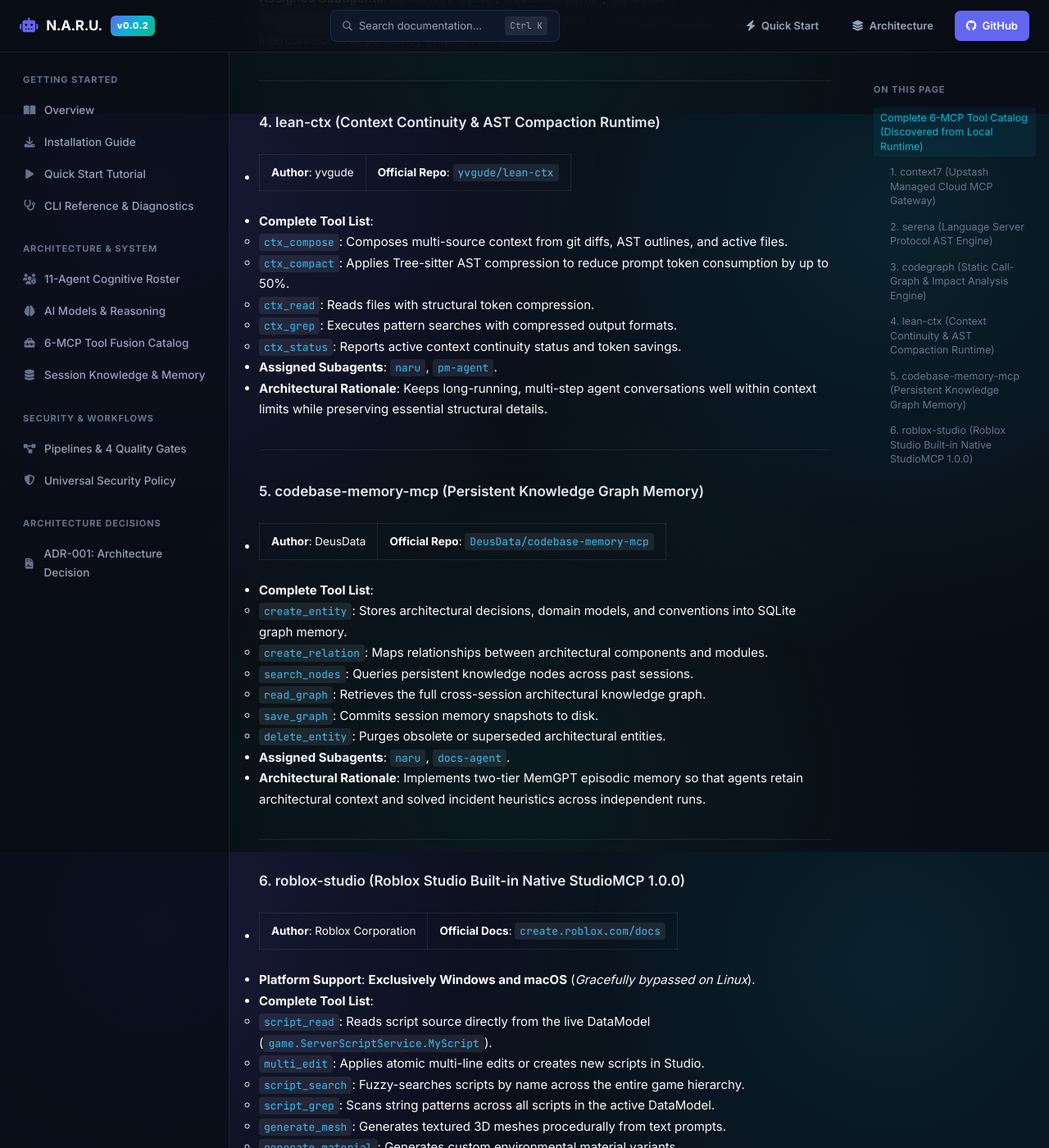
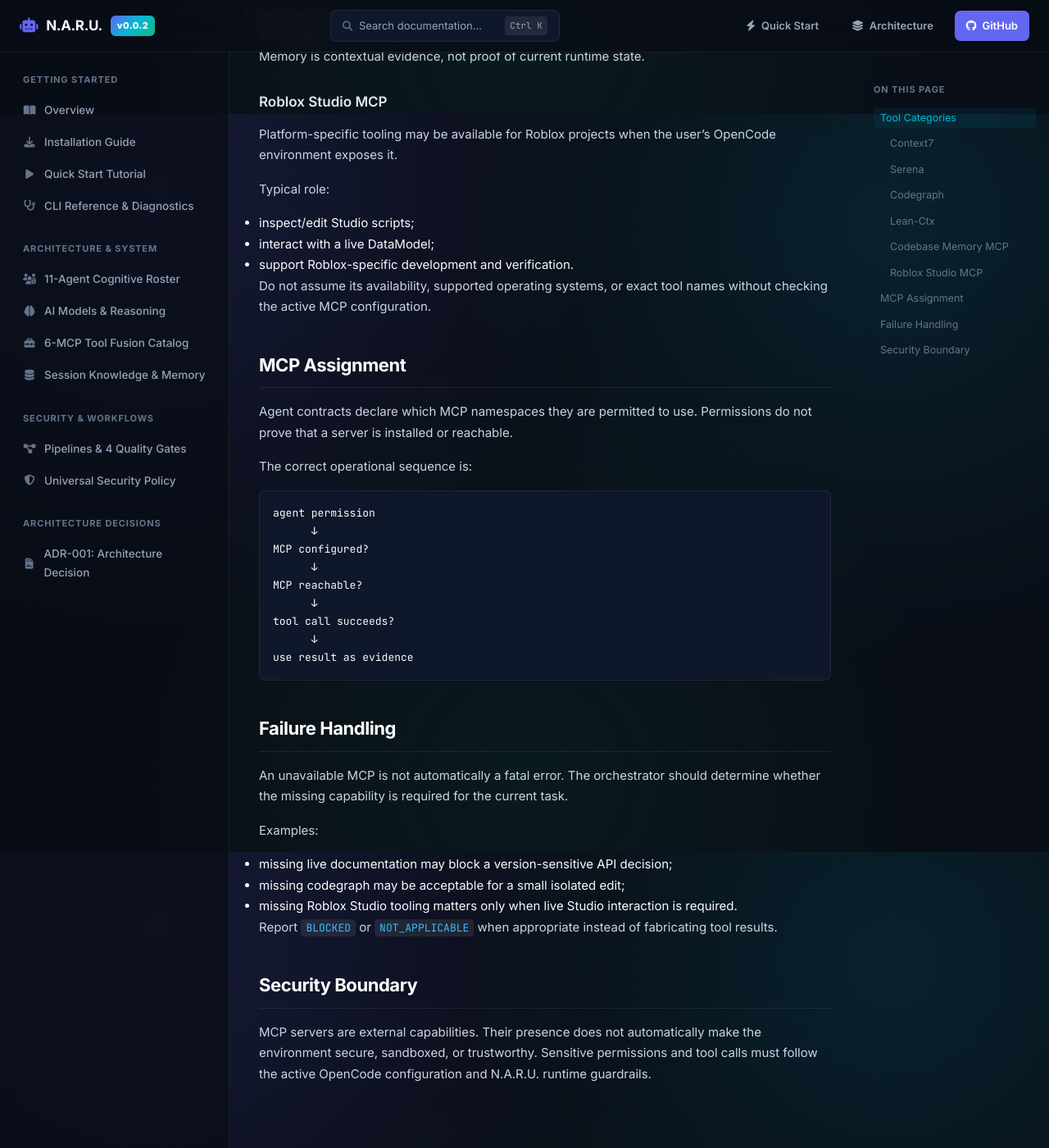
Before and after one commit to Yoganataa/naru-agents, a Jekyll site: the page built from docs/architecture/mcp-servers.md, in a window 1280 px wide and 1400 px high, scrolled down 1661 px. Shown: the whole window at 82% size. Built offline with Jekyll 4.4.1, drawn with Linux system fonts in a browser that asks for light colours; some of the changed text lies outside the part shown.

Commit message:
docs: replace fixed MCP catalog with environment-aware tooling model

````diff
--- a/docs/architecture/mcp-servers.md
+++ b/docs/architecture/mcp-servers.md
@@ -1,93 +1,114 @@
 ---
 layout: default
-title: 6-MCP Tool Fusion — N.A.R.U.
+title: MCP Tooling — N.A.R.U.
 ---
 
-# 6-MCP Semantic Tool Fusion & Complete Tool Catalog
+# MCP Tooling
 
-N.A.R.U. integrates **6 Model Context Protocol (MCP) servers** to provide semantic code intelligence, structural call-graphs, live SDK documentation, cross-session memory, and live Roblox Studio manipulation.
+N.A.R.U. can use Model Context Protocol (MCP) servers to extend code intelligence, documentation retrieval, memory, or platform-specific operations. The exact installed MCP inventory is **environment-dependent**.
 
----
+This page therefore documents the architectural role of MCPs rather than claiming that every installation has every server enabled.
 
-## Complete 6-MCP Tool Catalog (Discovered from Local Runtime)
+## Tool Categories
 
-### 1. context7 (Upstash Managed Cloud MCP Gateway)
-- **Author**: Upstash | **Official Repo**: [`upstash/context7`](https://github.com/upstash/context7)
-- **Complete Tool List**:
-  - `resolve-library-id`: Resolves exact library package names to Context7 canonical identifiers.
-  - `query-docs`: Fetches version-locked, authoritative API documentation and code examples.
-- **Assigned Subagents**: `researcher-agent`, `developer-agent`.
-- **Architectural Rationale**: Eliminates AI hallucinations of outdated, deprecated, or non-existent 3rd-party library methods by providing live, verified documentation.
+### Context7
 
----
+Used for current, version-aware third-party documentation when the configured environment provides it.
 
-### 2. serena (Language Server Protocol AST Engine)
-- **Author**: Oraios | **Official Repo**: [`oraios/serena`](https://oraios.github.io/serena)
-- **Complete Tool List**:
-  - `find_symbol`: Locates class, function, interface, and variable symbols using language server semantics.
-  - `find_referring_expressions`: Traces every calling site and reference to a symbol across the entire workspace.
-  - `get_symbol_definition`: Retrieves the exact source definition and type signature of a symbol.
-  - `get_document_symbols`: Returns the full hierarchical symbol tree of an active source file.
-- **Assigned Subagents**: `reviewer-agent`, `developer-agent`, `hotfix-agent`.
-- **Architectural Rationale**: Provides true LSP semantic understanding without relying on naive regex grepping, enabling precise blast-radius calculations.
+Typical role:
 
----
+- verify current API signatures;
+- check package/version documentation;
+- reduce stale API assumptions.
 
-### 3. codegraph (Static Call-Graph & Impact Analysis Engine)
-- **Author**: Colby McHenry | **Official Repo**: [`colbymchenry/codegraph`](https://github.com/colbymchenry/codegraph)
-- **Complete Tool List**:
-  - `codegraph_explore`: Explores code areas, relevant symbol definitions, and full call paths in a single pass.
-  - `codegraph_impact`: Analyzes all downstream code affected by modifying a specific function or class.
-  - `codegraph_callers`: Lists all functions/methods that call a specific symbol.
-  - `codegraph_callees`: Lists all functions/methods that a specific symbol calls.
-  - `codegraph_affected`: Identifies test files affected by changed source files.
-  - `codegraph_node`: Returns symbol source with caller/callee trails and line numbers.
-  - `codegraph_files`: Displays structural repository topology from the static index.
-  - `codegraph_status`: Reports call-graph indexing status and statistics.
-- **Assigned Subagents**: `architect-agent`, `reviewer-agent`, `qa-agent`.
-- **Architectural Rationale**: Prevents breaking changes and uncovers dead code by analyzing the interconnected dependency graph of the codebase.
+### Serena
 
----
+Language-server/semantic tooling used when available for symbol-level code navigation and reference analysis.
 
-### 4. lean-ctx (Context Continuity & AST Compaction Runtime)
-- **Author**: yvgude | **Official Repo**: [`yvgude/lean-ctx`](https://leanctx.com)
-- **Complete Tool List**:
-  - `ctx_compose`: Composes multi-source context from git diffs, AST outlines, and active files.
-  - `ctx_compact`: Applies Tree-sitter AST compression to reduce prompt token consumption by up to 50%.
-  - `ctx_read`: Reads files with structural token compression.
-  - `ctx_grep`: Executes pattern searches with compressed output formats.
-  - `ctx_status`: Reports active context continuity status and token savings.
-- **Assigned Subagents**: `naru`, `pm-agent`.
-- **Architectural Rationale**: Keeps long-running, multi-step agent conversations well within context limits while preserving essential structural details.
+Typical role:
 
----
+- locate symbols;
+- inspect definitions;
+- find references;
+- understand source structure.
 
-### 5. codebase-memory-mcp (Persistent Knowledge Graph Memory)
-- **Author**: DeusData | **Official Repo**: [`DeusData/codebase-memory-mcp`](https://github.com/DeusData/codebase-memory-mcp)
-- **Complete Tool List**:
-  - `create_entity`: Stores architectural decisions, domain models, and conventions into SQLite graph memory.
-  - `create_relation`: Maps relationships between architectural components and modules.
-  - `search_nodes`: Queries persistent knowledge nodes across past sessions.
-  - `read_graph`: Retrieves the full cross-session architectural knowledge graph.
-  - `save_graph`: Commits session memory snapshots to disk.
-  - `delete_entity`: Purges obsolete or superseded architectural entities.
-- **Assigned Subagents**: `naru`, `docs-agent`.
-- **Architectural Rationale**: Implements two-tier MemGPT episodic memory so that agents retain architectural context and solved incident heuristics across independent runs.
+### Codegraph
 
----
+Static code-graph tooling used when available for structural impact analysis.
 
-### 6. roblox-studio (Roblox Studio Built-in Native StudioMCP 1.0.0)
-- **Author**: Roblox Corporation | **Official Docs**: [`create.roblox.com/docs`](https://create.roblox.com/docs/art/ai/mcp-setup)
-- **Platform Support**: **Exclusively Windows and macOS** (*Gracefully bypassed on Linux*).
-- **Complete Tool List**:
-  - `script_read`: Reads script source directly from the live DataModel (`game.ServerScriptService.MyScript`).
-  - `multi_edit`: Applies atomic multi-line edits or creates new scripts in Studio.
-  - `script_search`: Fuzzy-searches scripts by name across the entire game hierarchy.
-  - `script_grep`: Scans string patterns across all scripts in the active DataModel.
-  - `generate_mesh`: Generates textured 3D meshes procedurally from text prompts.
-  - `generate_material`: Generates custom environmental material variants.
-  - `generate_procedural_model`: Generates procedural 3D prop models.
-  - `list_roblox_studios`: Discovers all active Roblox Studio instances.
-  - `set_active_studio`: Selects the target Studio window for multi-instance management.
-- **Assigned Subagents**: `developer-agent`, `architect-agent`, `qa-agent`.
-- **Architectural Rationale**: Connects AI agents directly to live Roblox Studio sessions for instant script synchronization, procedural asset creation, and automated playtest execution.
+Typical role:
+
+- explore code areas;
+- inspect callers/callees;
+- estimate change impact;
+- identify affected tests.
+
+### Lean-Ctx
+
+Context composition/compaction tooling used when available to make large repositories more manageable for agents.
+
+Typical role:
+
+- compose relevant context;
+- read structured file content;
+- compact context where supported;
+- search with reduced noise.
+
+### Codebase Memory MCP
+
+Persistent knowledge-graph tooling used when configured.
+
+Typical role:
+
+- persist architectural entities;
+- relate components and decisions;
+- retrieve prior project knowledge;
+- save graph state.
+
+Memory is contextual evidence, not proof of current runtime state.
+
+### Roblox Studio MCP
+
+Platform-specific tooling may be available for Roblox projects when the user's OpenCode environment exposes it.
+
+Typical role:
+
+- inspect/edit Studio scripts;
+- interact with a live DataModel;
+- support Roblox-specific development and verification.
+
+Do not assume its availability, supported operating systems, or exact tool names without checking the active MCP configuration.
+
+## MCP Assignment
+
+Agent contracts declare which MCP namespaces they are permitted to use. Permissions do not prove that a server is installed or reachable.
+
+The correct operational sequence is:
+
+```text
+agent permission
+      ↓
+MCP configured?
+      ↓
+MCP reachable?
+      ↓
+tool call succeeds?
+      ↓
+use result as evidence
+```
+
+## Failure Handling
+
+An unavailable MCP is not automatically a fatal error. The orchestrator should determine whether the missing capability is required for the current task.
+
+Examples:
+
+- missing live documentation may block a version-sensitive API decision;
+- missing codegraph may be acceptable for a small isolated edit;
+- missing Roblox Studio tooling matters only when live Studio interaction is required.
+
+Report `BLOCKED` or `NOT_APPLICABLE` when appropriate instead of fabricating tool results.
+
+## Security Boundary
+
+MCP servers are external capabilities. Their presence does not automatically make the environment secure, sandboxed, or trustworthy. Sensitive permissions and tool calls must follow the active OpenCode configuration and N.A.R.U. runtime guardrails.
````
